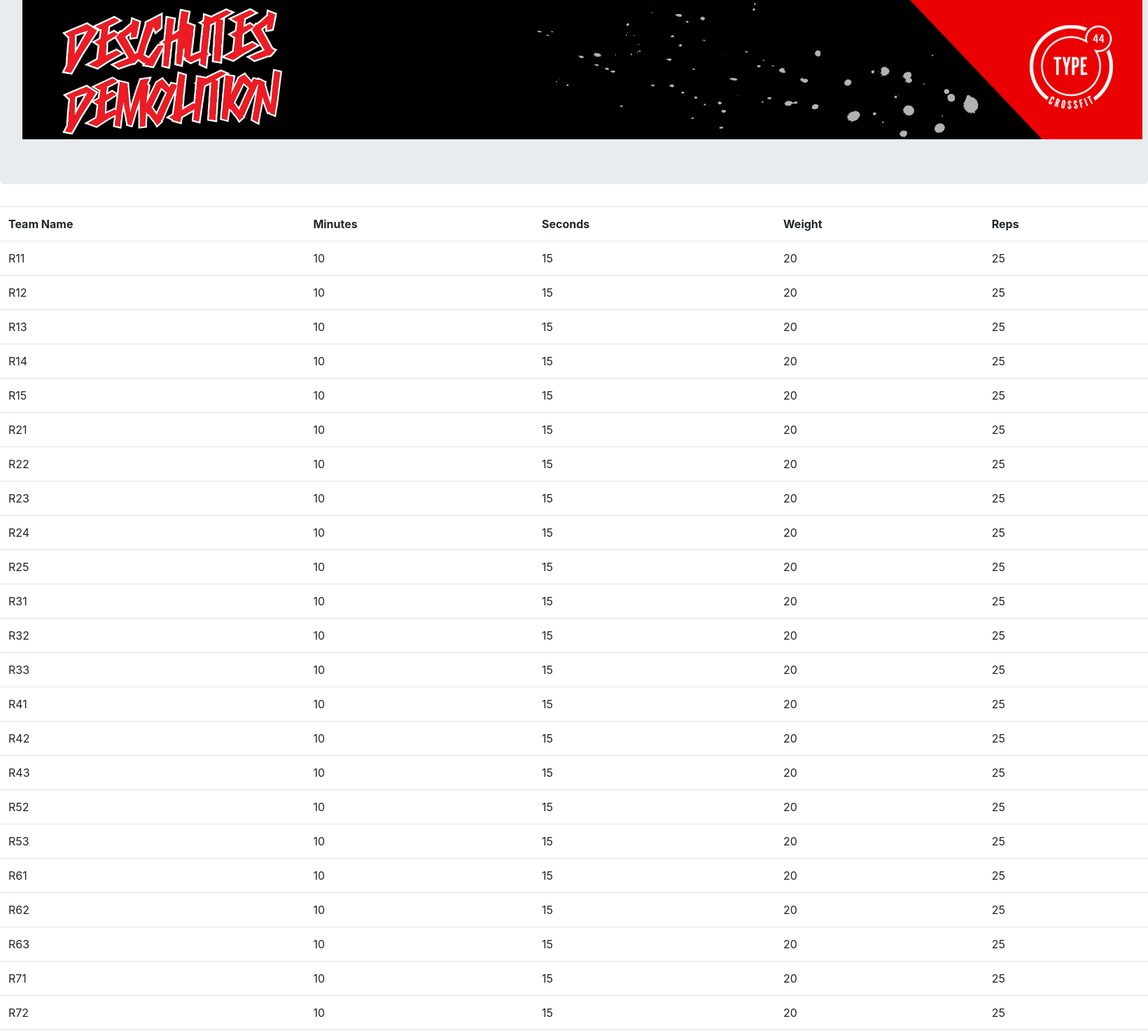
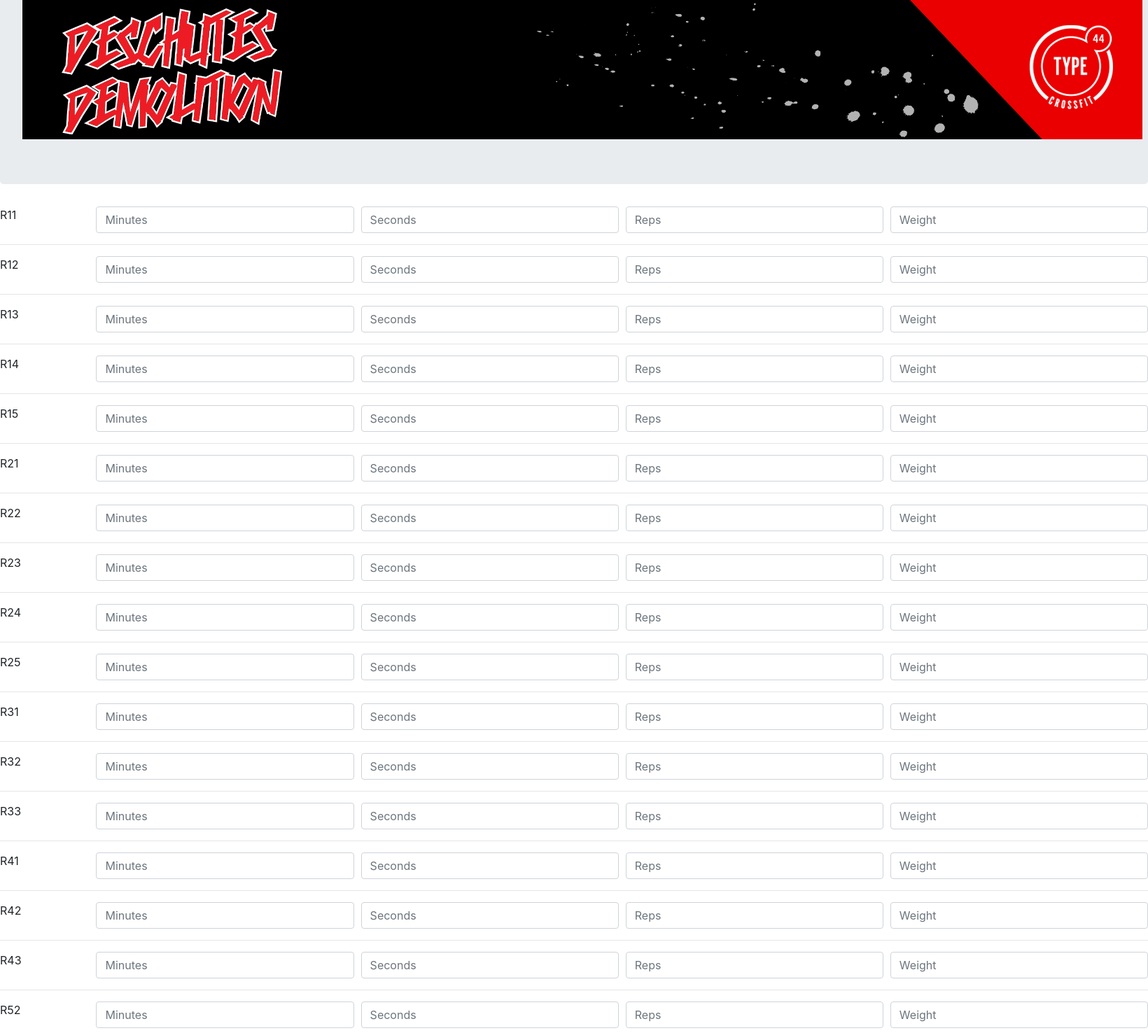
Before and after one commit to mistofthenorth/DeschutesDemo, a Django app: page /deschutesDemoScores/scoreInput in a window 1640 px wide. Shown: the part 65-1541 px from the top of the page at 70% size. Run offline with Django 3.2, Linux system fonts and the light colour scheme; data comes from the database, SQL or seed files in the repository; some libraries are stand-ins or nearby versions.

Commit message:
Editing score input page with minimal formatting

```diff
--- a/scoring/deschutesDemoScores/templates/scoring/scoreInput.html
+++ b/scoring/deschutesDemoScores/templates/scoring/scoreInput.html
@@ -19,24 +19,41 @@
   <img src="{% static "scoring/dd-header.gif" %}" width="1600" height="200"/>
   </div>
 </div>
+<form>
 
-<table class="table">
-<th>Team Name</th>
-<th>Minutes</th>
-<th>Seconds</th>
-<th>Weight</th>
-<th>Reps</th>
+
+
 {% for team in setOfTeams %}
-<tr>
-<td> {{team.teamID}} </td>
-<td> 10 </td>
-<td> 15 </td>
-<td> 20 </td>
-<td> 25 </td>
-</tr>
+
+  <div class="form-row">
+
+
+    <div class="col-1">
+       {{team.teamID}}
+    </div>
+
+    <div class="col">
+
+      <input type="text" class="form-control" placeholder="Minutes">
+    </div>
+    <div class="col">
+
+      <input type="text" class="form-control" placeholder="Seconds">
+    </div>
+    <div class="col">
+
+      <input type="text" class="form-control" placeholder="Reps">
+    </div>
+    <div class="col">
+
+      <input type="text" class="form-control" placeholder="Weight">
+    </div>
+  </div>
+<hr>
 {% endfor %}
 
 
 
+  <button class="btn btn-primary" type="submit">Submit form</button>
 
-</table>
+</form>
```
